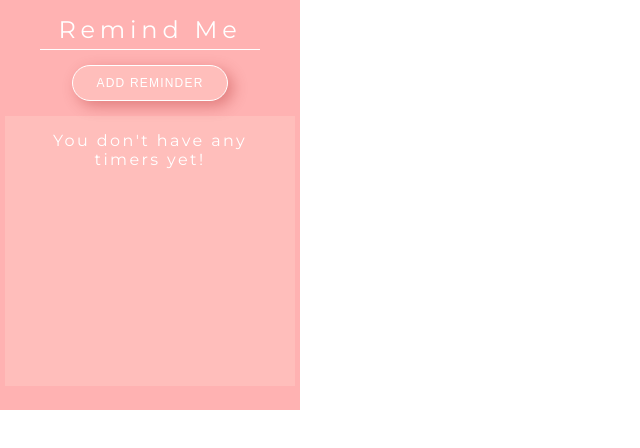
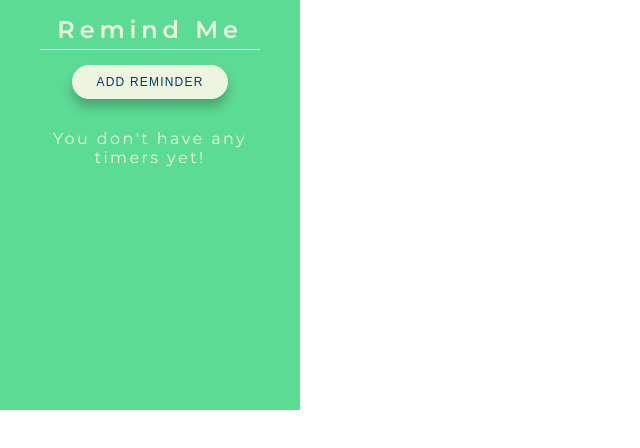
Before and after one commit to chingu-voyages/v8-geckos-team-08, a React (Create React App) app: page / in a window 1280 px wide. Shown: the top 448 px of the page, without its empty margins (0-640 px from the left). Built offline with nearby package versions, Linux system fonts and the light colour scheme.

Commit message:
new color scheme, edit button does not work yet

```diff
--- a/src/App.js
+++ b/src/App.js
@@ -2,6 +2,7 @@ import React, { Component } from 'react';
 import './App.scss';
 import AddReminder from './components/AddReminder';
 import TimersContainer from './components/TimersContainer';
+import './stylesheets/variables.scss';
 import './stylesheets/timerTileComponent.scss';
 import './stylesheets/buttons.scss';
 import './stylesheets/forms.scss';
@@ -10,6 +11,7 @@ import './stylesheets/fonts.scss';
 
 class App extends Component {
   state = {
+    adding: false,
     timers: [],
     idCounter: 1,
   }
@@ -60,12 +62,36 @@ class App extends Component {
   }
 
 
+  // editTimer = (id) => {
+  //   const { timers } = this.state;
+  //   let currentTimer = timers.filter(timer => timer.id === id);
+  //
+  //   this.setState({
+  //     timers: updatedTimers
+  //   })
+  //
+  //   localStorage.setItem("timers", JSON.stringify(updatedTimers));
+  // }
+
+  toggleForm = () => {
+    this.setState({
+      adding: !this.state.adding
+    })
+  }
+
+
   render() {
     return (
-      <div className="App practice-styles">
+      <div className="App main-container">
         <div className="header">Remind Me</div>
-        <AddReminder addNewTimer={this.addNewTimer} />
-        <TimersContainer timers={this.state.timers} removeTimer={this.removeTimer} />
+        <AddReminder
+          adding={this.state.adding}
+          toggleForm={this.toggleForm}
+          addNewTimer={this.addNewTimer} />
+        <TimersContainer
+          timers={this.state.timers}
+          removeTimer={this.removeTimer}
+          toggleForm={this.toggleForm}  />
       </div>
     );
   }
--- a/src/App.scss
+++ b/src/App.scss
@@ -1,3 +1,6 @@
+@import 'stylesheets/variables.scss';
+
+
 .App {
   text-align: center;
 }
@@ -16,8 +19,8 @@
   }
 }
 
-.practice-styles {
-  background-color: hsla(0, 100%, 50%, 0.3);
+.main-container {
+  background-color: $green;
   width: 300px;
   height: 400px;
   padding-top: 10px;
@@ -26,13 +29,14 @@
 
 .header {
   padding: 10px 0;
-  border-bottom: 1px solid white;
+  border-bottom: 1px solid $cream;
   width: 70%;
   margin: 0 auto;
-  color: #fff;
+  color: $cream;
   font-size: 24px;
   letter-spacing: .2em;
   padding: 5px;
+  font-weight: bold;
 }
 
 .reminder_set {
@@ -46,10 +50,11 @@
 
 .reminder_set .reminder_save {
   margin: 0 15%;
+  z-index: 10;
 }
 
 .timers-container {
-	background-color: white;
+	background-color: $cream;
 	padding: 15px;
   margin: 5px 5px;
   height: 60%;
--- a/src/components/AddReminder.js
+++ b/src/components/AddReminder.js
@@ -1,21 +1,20 @@
 import React, { Component } from 'react';
 
 class AddReminder extends Component{
-    constructor (){
-        super()
-        this.state = {
-            adding: false,
-            title: "",
-            type: "cycle",
-            time: "15"
-        }
-        this.toggleForm = this.toggleForm.bind(this)
+
+    state = {
+        adding: false,
+        title: "",
+        type: "cycle",
+        time: "15"
     }
 
-    toggleForm(){
-        this.setState(previousState => ({
-            adding: !previousState.adding
-        }))
+    componentDidUpdate = (prevProps) => {
+      if (prevProps !== this.props) {
+        this.setState({
+          adding: this.props.adding,
+        })
+      }
     }
 
     // keeps track of input changes and stores them in state, to submit later
@@ -37,7 +36,7 @@ class AddReminder extends Component{
 
         } else {
             this.props.addNewTimer(title, type, time);
-            this.toggleForm()
+            this.props.toggleForm()
             this.setState({
                 title: "",
                 type: "cycle",
@@ -50,9 +49,12 @@ class AddReminder extends Component{
         let displayToggle = (this.state.adding) ? "block" : "none"
         let positionToggle = (this.state.adding) ? "absolute" : "none"
         let displayText = (this.state.adding)? "Close" : "Add Reminder"
+        console.log('state', this.state.adding)
+        console.log('props', this.props.adding)
         return(
             <div className="reminder_set">
-                <button className="reminder_button reminder_add" onClick={this.toggleForm}>{displayText}</button>
+                <button
+                  className="reminder_button reminder_add" onClick={this.props.toggleForm}>{displayText}</button>
                 <form
                     className="reminder_form"
                     style={{"display": displayToggle,
--- a/src/components/TimersContainer.js
+++ b/src/components/TimersContainer.js
@@ -14,7 +14,19 @@ export default class TimersContainer extends Component {
 							time={timer.time}
 							id={timer.id}
 						/>
-						<button className='timer-removeButton' onClick={() => this.props.removeTimer(timer.id)} value={timer.id}>delete me</button>
+
+					<button
+						className='edit-timer timer-edits'
+						onClick={() => this.props.toggleForm(timer.id)} value={timer.id}>
+							E
+						<span class="hover-text">Edit</span>
+					</button>
+					<button
+						className='delete-timer timer-edits'
+						onClick={() => this.props.removeTimer(timer.id)} value={timer.id}>
+							X
+						<span class="hover-text">Delete</span>
+					</button>
 					</div>
 				)
 			)
--- a/src/index.scss
+++ b/src/index.scss
@@ -1,3 +1,4 @@
+
 body {
   margin: 0;
   padding: 0;
--- a/src/stylesheets/buttons.scss
+++ b/src/stylesheets/buttons.scss
@@ -1,24 +1,76 @@
+@import 'variables.scss';
+
+
 .reminder_button{
   width: 55%;
   padding: 10px 0;
-  color: #fff;
+  color: $blue;
   text-transform: uppercase;
   letter-spacing: .1em;
   font-size: 12px;
-  background-color: rgb(255,190,187);
-  border: 1px solid white;
+  background-color: $cream;
+  border: none;
   cursor: pointer;
   border-radius: 30px;
   margin-top: 5px;
-  box-shadow:5px 5px 15px hsla(0, 100%, 30%, 0.3);
+  box-shadow: 0 8px 12px 0 $box-shadow;
   position: relative;
+
+  &:hover {
+    box-shadow: $hover-effect;
+  }
+
+  &:active, &:focus {
+    outline: 0;
+    -moz-outline-style: none;
+  }
 }
 
-.reminder_button:hover {
-  box-shadow: 0 12px 16px 0 rgba(0,0,0,0.24), 0 17px 50px 0 rgba(0,0,0,0.19);
+.timer-edits {
+  position: absolute;
+  padding: 3px 0;
+  font-weight: bold;
+  color: $cream;
+  text-transform: uppercase;
+  letter-spacing: 0.1em;
+  font-size: 12px;
+  background-color: $blue;
+  border: none;
+  cursor: pointer;
+  border-radius: 3px;
+  box-shadow: 0 12px 16px 0 $box-shadow;
+  width: 8%;
+  bottom: 10%;
+
+
+  &:hover {
+    box-shadow: $hover-effect;
+
+    .hover-text {
+      display: block;
+      position: absolute;
+      width: 50px;
+      color: $cream;
+      background-color: rgba(5, 56, 107, 0.71);
+      text-align: center;
+      font-size: 7px;
+      font-weight: normal;
+      padding: 3px;
+      border-radius: 10px;
+      margin-top: 7px;
+      left: -6px;
+    }
+  }
+
+  .hover-text {
+    display: none;
+  }
 }
 
-.reminder_button:active, .reminder_button:focus {
-  outline: 0;
-  -moz-outline-style: none;
+.delete-timer {
+	right: 6%;
 }
+
+.edit-timer {
+  right: 16%;
+}
--- a/src/stylesheets/forms.scss
+++ b/src/stylesheets/forms.scss
@@ -6,4 +6,5 @@
   border-radius: 20px;
   box-shadow:5px 5px 15px hsla(0, 100%, 30%, 0.3);
   padding-bottom: 15px;
+  z-index: 1;
 }
--- a/src/stylesheets/timerTileComponent.scss
+++ b/src/stylesheets/timerTileComponent.scss
@@ -1,11 +1,15 @@
+@import 'variables.scss';
+
+
 .timer-tile {
-	background: white;
+	background: $cream;
 	padding: 10px 15px;
 	margin-bottom: 15px;
 	border-radius: 8px;
+	position: relative;
 }
 .timer-tile-container {
-	background-color: white;
+	background-color: $cream;
 	display: flex;
 	flex-direction: row;
 	margin-bottom: 15px;
@@ -34,21 +38,9 @@
 	text-align: right;
 }
 .timers-container {
-	background-color: rgb(255, 190, 187);
+	background-color: $green;
 }
 .no-timers {
-	color: #fff;
+	color: $cream;
 	letter-spacing: 0.15em;
 }
-.timer-removeButton {
-	width: 55%;
-	padding: 10px 0;
-	color: #fff;
-	text-transform: uppercase;
-	letter-spacing: 0.1em;
-	font-size: 12px;
-	background-color: rgb(255, 117, 110);
-	border: none;
-	cursor: pointer;
-	border-radius: 30px;
-}
--- /dev/null
+++ b/src/stylesheets/variables.scss
@@ -0,0 +1,13 @@
+/* COLORS */
+
+$blue: #05386B;
+$green-blue: #379683;
+$green: #5CDB95;
+$pale-green: #8EE4AF;
+$cream: #EDF5E1;
+$box-shadow: rgba(0,0,0,0.24);
+
+
+/* EFFECTS */
+
+$hover-effect: 0 10px 14px 0 $box-shadow, 0 14px 30px 0 $box-shadow;
```
